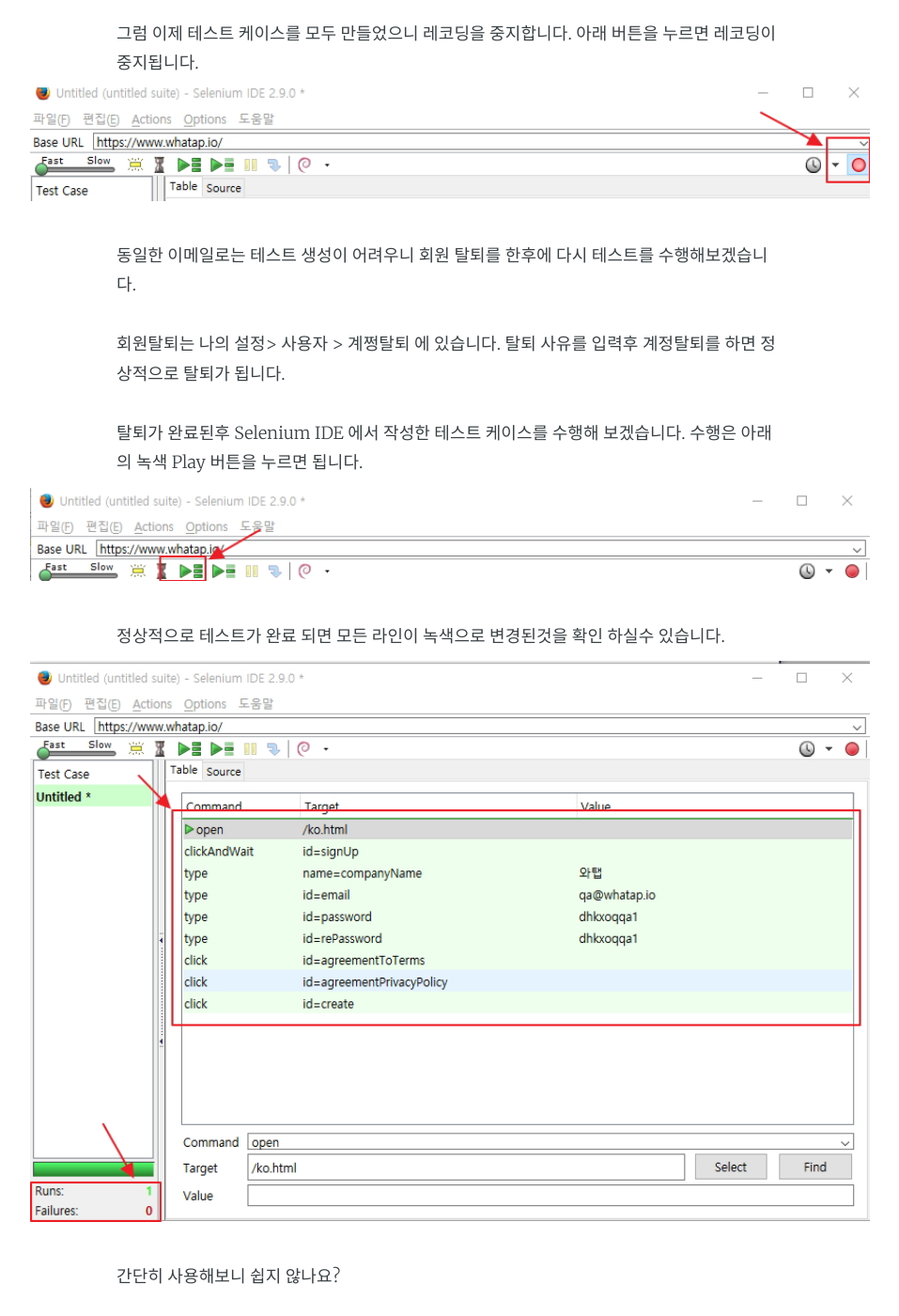
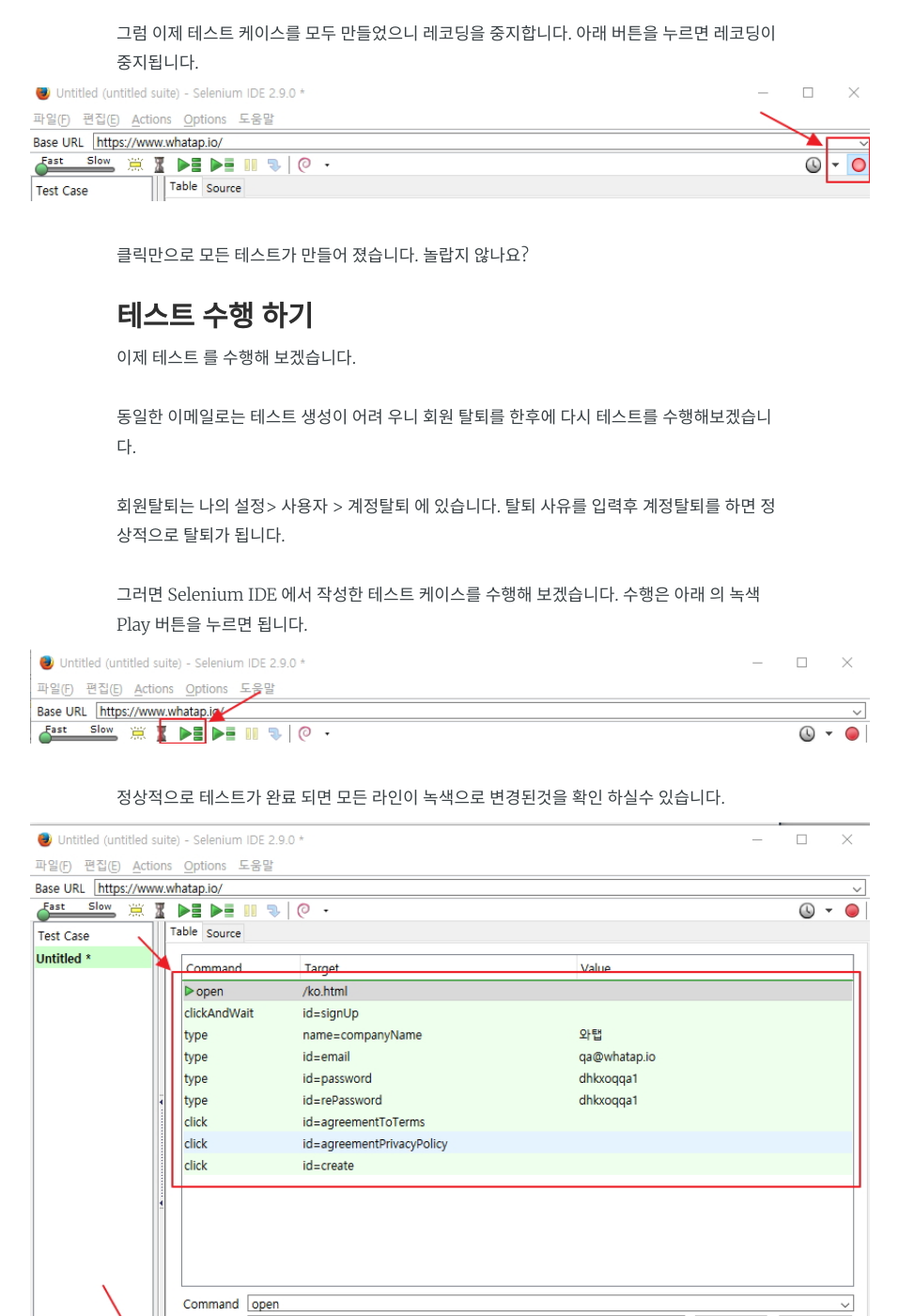
Before and after one commit to whatap/whatap.github.io, a Jekyll site: the page built from _posts/2015-10-02-Automation-with-Selenium.md, in a window 1280 px wide and 1400 px high, scrolled down 8137 px. Shown: the whole window at 94% size, without its empty margins (161-1118 px from the left). Built offline with Jekyll 4.4.1, drawn with Linux system fonts in a browser that asks for light colours; Markdown is read by kramdown in place of the engine named in the settings; some of the changed text lies outside the part shown.

Commit message:
오타수정

```diff
--- a/_posts/2015-10-02-Automation-with-Selenium.md
+++ b/_posts/2015-10-02-Automation-with-Selenium.md
@@ -171,19 +171,25 @@
 아래 버튼을 누르면 레코딩이 중지됩니다.
 ![selenium-ide-write-testscript-03.jpg](/assets/images/kmkim/2015-10-02/selenium-ide-write-testscript-03.jpg)
 
-동일한 이메일로는 테스트 생성이 어려우니 회원 탈퇴를 한후에 다시 테스트를 수행해보겠습니다.
+클릭만으로 모든 테스트가 만들어 졌습니다. 놀랍지 않나요?
 
-회원탈퇴는 나의 설정> 사용자 > 계쩡탈퇴 에 있습니다.
+### 테스트 수행 하기
+이제 테스트 를 수행해 보겠습니다.
+
+동일한 이메일로는 테스트 생성이 어려 우니 회원 탈퇴를 한후에 다시 테스트를 수행해보겠습니다.
+
+회원탈퇴는 나의 설정> 사용자 > 계정탈퇴 에 있습니다.
 탈퇴 사유를 입력후 계정탈퇴를 하면 정상적으로 탈퇴가 됩니다.
 
-탈퇴가 완료된후 Selenium IDE 에서 작성한 테스트 케이스를 수행해 보겠습니다.
+그러면 Selenium IDE 에서 작성한 테스트 케이스를 수행해 보겠습니다.
 수행은 아래 의 녹색 Play 버튼을 누르면 됩니다.
 ![selenium-ide-write-testscript-04.jpg](/assets/images/kmkim/2015-10-02/selenium-ide-write-testscript-04.jpg)
 
 정상적으로 테스트가 완료 되면 모든 라인이 녹색으로 변경된것을 확인 하실수 있습니다.
 ![selenium-ide-write-testscript-05.jpg](/assets/images/kmkim/2015-10-02/selenium-ide-write-testscript-05.jpg)
 
-간단히 사용해보니 쉽지 않나요?
+간단히 테스트가 완료 되었습니다. 너무 쉽지 않나요?
+
 
 지금까지 Selenium 이 무엇인가와 Selenium IDE 를 한번 사용해 보았습니다.
 
```
Also changed, not shown: other parts of _posts/2015-10-02-Automation-with-Selenium.md (+1 -1 lines).
